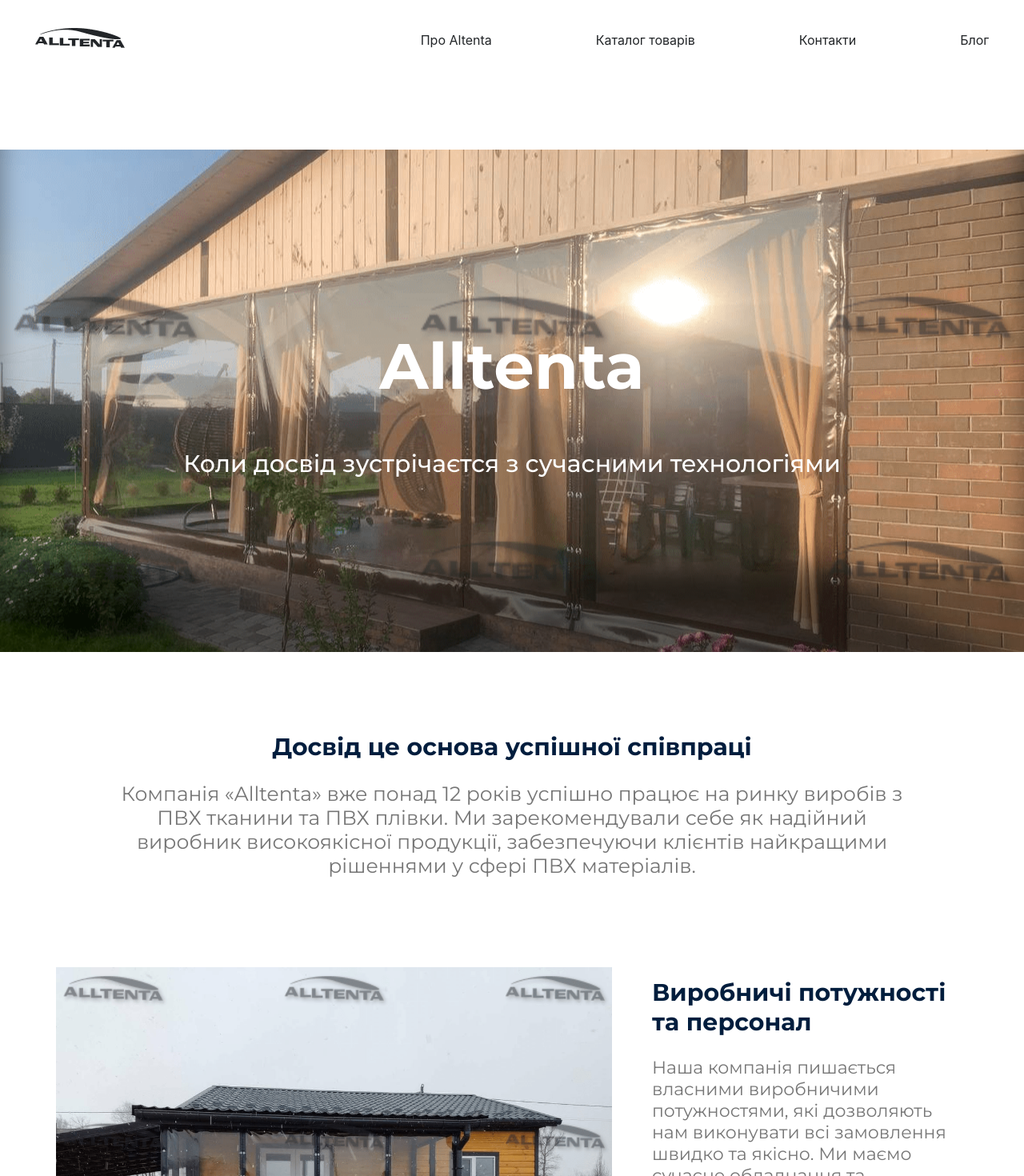
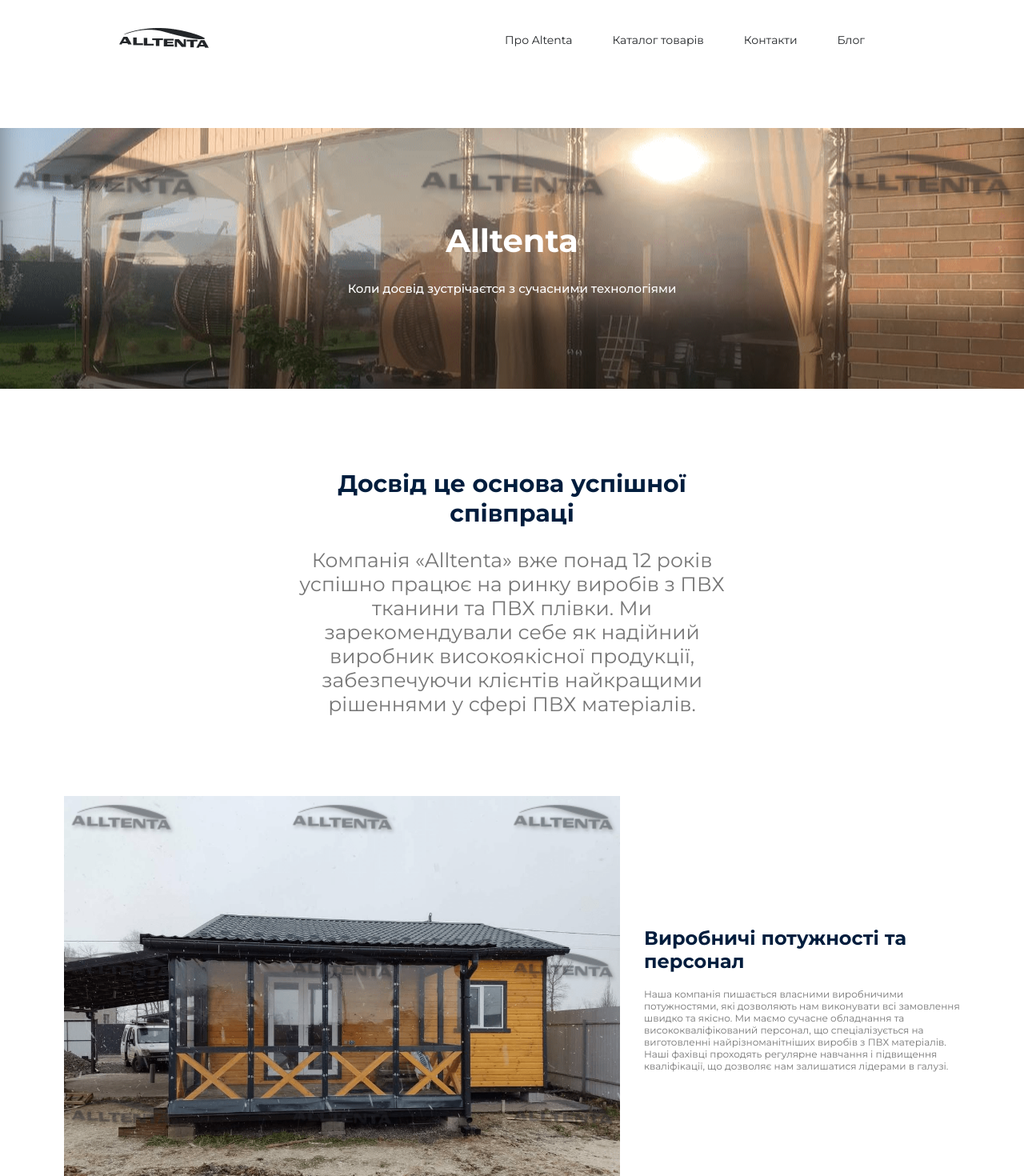
Before and after one commit to kirill25460/Alltenta, a React (Create React App) app: page /Alltenta in a window 1280 px wide. Shown: the top 1470 px of the page at 80% size. Built offline with nearby package versions, Linux system fonts and the light colour scheme.

Commit message:
update Alltenta

```diff
--- a/src/components/CompanyProfile/CompanyProfile.jsx
+++ b/src/components/CompanyProfile/CompanyProfile.jsx
@@ -21,6 +21,7 @@
   WorkingProcessText,
 } from './CompanyProfileSection .styled';
 import img from '../../Images/img6.png';
+import imgTab from '../../Images/img6_tab(1).jpeg';
 
 export const CompanyProfile = () => {
   return (
@@ -37,7 +38,14 @@
         </ExperienceText>
       </ExperienceBlock>
       <ProductionAndStaffBlock>
-        <ProductionAndStaffImg src={img} />
+        <picture>
+          <source media="(max-width: 767px)" srcSet={imgTab} />
+          <source
+            media="(min-width: 768px) and (max-width: 1199px)"
+            srcSet={imgTab}
+          />
+          <ProductionAndStaffImg src={img} />
+        </picture>
         <ProductionAndStaffSection>
           <ProductionAndStaffMainText>
             Виробничі потужності та персонал
--- a/src/components/CompanyProfile/CompanyProfileSection .styled.js
+++ b/src/components/CompanyProfile/CompanyProfileSection .styled.js
@@ -6,71 +6,129 @@
 `;
 
 export const ExperienceBlock = styled.div`
-  width: 982px;
+  width: 300px;
   margin: 0 auto;
+
+  @media (min-width: 768px) {
+    width: 544px;
+  }
+
+  @media (min-width: 1400px) {
+    width: 982px;
+  }
 `;
 
 export const ExperienceMainText = styled.h2`
   font-family: 'Montserrat';
   font-style: normal;
   font-weight: 700;
-  font-size: 30px;
-  line-height: 37px;
+  font-size: 24px;
+  line-height: 29px;
   text-align: center;
 
   color: #001d3d;
+
+  @media (min-width: 768px) {
+    font-size: 30px;
+    line-height: 37px;
+  }
 `;
 
 export const ExperienceText = styled.p`
   font-family: 'Montserrat';
   font-style: normal;
   font-weight: 400;
-  font-size: 25px;
-  line-height: 30px;
+  font-size: 13px;
+  line-height: 16px;
   text-align: center;
 
   color: #767676;
+
+  @media (min-width: 768px) {
+    font-size: 25px;
+    line-height: 30px;
+  }
 `;
 
 export const ProductionAndStaffBlock = styled.div`
   display: flex;
-  align-items: center;
-  justify-content: center;
+  flex-direction: column;
 
   margin-top: 100px;
+  @media (min-width: 768px) {
+    align-items: center;
+    justify-content: center;
+    flex-direction: unset;
+  }
 `;
 
 export const ProductionAndStaffImg = styled.img`
-  width: 695px;
-  height: 500px;
+  width: 300px;
+  height: 215px;
+
+  display: block;
+  margin: 0 auto;
+
+  @media (min-width: 768px) {
+    width: 406px;
+    height: 260px;
+  }
+
+  @media (min-width: 1200px) {
+    width: 695px;
+    height: 500px;
+  }
 `;
 
 export const ProductionAndStaffSection = styled.div`
-  width: 395px;
+  width: 228px;
+  margin-left: 30px;
 
-  margin-left: 50px;
+  @media (min-width: 768px) {
+    width: 395px;
+    margin-left: 30px;
+  }
+  @media (min-width: 1400px) {
+    margin-left: 50px;
+  }
 `;
 
 export const ProductionAndStaffMainText = styled.h2`
   font-family: 'Montserrat';
   font-style: normal;
   font-weight: 700;
-  font-size: 30px;
-  line-height: 37px;
-  display: flex;
-  align-items: center;
+  font-size: 22px;
+  line-height: 27px;
 
   color: #001d3d;
+
+  @media (min-width: 768px) {
+    font-size: 24px;
+    line-height: 29px;
+  }
+  @media (min-width: 1400px) {
+    font-size: 30px;
+    line-height: 37px;
+  }
 `;
 
 export const ProductionAndStaffText = styled.p`
   font-family: 'Montserrat';
   font-style: normal;
   font-weight: 400;
-  font-size: 22px;
-  line-height: 27px;
+  font-size: 13px;
+  line-height: 16px;
 
   color: #767676;
+
+  @media (min-width: 768px) {
+    font-size: 12px;
+    line-height: 15px;
+  }
+  @media (min-width: 1400px) {
+    font-size: 22px;
+    line-height: 27px;
+  }
 `;
 
 export const WorkingProcessBlock = styled.div`
--- a/src/components/Gallery/Gallery.jsx
+++ b/src/components/Gallery/Gallery.jsx
@@ -9,6 +9,8 @@
   GalleryBlockConteiner,
   GalleryConteiner,
   GalleryItemImage,
+  GalleryText,
+  GalleryTextItem,
   MainGalleryText,
   SliderConteiner,
   TextHover,
@@ -88,13 +90,19 @@
                 onMouseEnter={() => mouseEnter(index)}
                 onMouseLeave={mouseLeave}
               />
+              {hoveredIndex !== index ? (
+                <GalleryTextItem>Лоджія 23м</GalleryTextItem>
+              ) : (
+                <></>
+              )}
               {hoveredIndex === index && (
                 <>
                   <TextHover
                     onMouseEnter={() => mouseEnter(index)}
                     onMouseLeave={mouseLeave}
                   >
-                    Лоджія 23м <br/>ПВХ/Шось там
+                    Лоджія 23м <br />
+                    ПВХ/Шось там
                   </TextHover>
                   <Link to="order" smooth={true} duration={500} offset={-70}>
                     <ButtonSlider
--- a/src/components/Gallery/Gallery.styled.js
+++ b/src/components/Gallery/Gallery.styled.js
@@ -170,3 +170,15 @@
     bottom: 240px;
   }
 `;
+
+export const GalleryTextItem = styled.p`
+  font-family: 'Montserrat';
+  font-style: normal;
+  font-weight: 600;
+  font-size: 20px;
+  line-height: 24px;
+  bottom: 0;
+  left: 20px;
+  color: #ffffff;
+  position: absolute;
+`;
--- a/src/components/Header/Header.styled.js
+++ b/src/components/Header/Header.styled.js
@@ -3,9 +3,15 @@
 
 export const HeaderContainer = styled.header`
   display: flex;
-  justify-content: center;
-  height: 100px;
-  align-items: center;
+  flex-direction: column;
+  height: 214px;
+
+  @media (min-width: 768px) {
+    justify-content: center;
+    align-items: center;
+    flex-direction: unset;
+    height: 100px;
+  }
 `;
 
 export const LeftConatiner = styled.div`
@@ -15,7 +21,6 @@
 `;
 
 export const RightContainer = styled.div`
-  display: none;
   margin: 0;
   @media (min-width: 768px) {
     display: flex;
@@ -33,22 +38,43 @@
 
 export const Navigation = styled.ul`
   display: flex;
-  justify-content: space-between;
+
+  flex-direction: column;
+  align-items: center;
   padding: 0;
   margin: 0;
+
+  @media (min-width: 768px) {
+    justify-content: space-between;
+    flex-direction: unset;
+  }
 `;
 
 export const NavItem = styled.li`
   list-style-type: none;
   cursor: pointer;
-  margin-right: 130px;
 
-  &:last-child {
-    margin-right: 0;
+  font-family: 'Montserrat';
+  font-style: normal;
+  font-weight: 400;
+  font-size: 12px;
+  line-height: 66px;
+
+  color: #232629;
+
+  @media (min-width: 768px) {
+    font-family: 'Montserrat';
+    font-style: normal;
+    font-weight: 400;
+    font-size: 14px;
+    line-height: 66px;
+
+    color: #232629;
+    margin-right: 50px;
   }
 
-  @media (width <= 1200px) {
-    margin-right: 50px;
+  @media (min-width: 1400px) {
+    margin-right: 130px;
   }
 `;
 
--- a/src/components/HeroAlltenta/HeroAlltenta.styled.js
+++ b/src/components/HeroAlltenta/HeroAlltenta.styled.js
@@ -3,40 +3,70 @@
 
 export const HeroAltentaContainer = styled.div`
   width: 100%;
-  height: 628px;
+  height: 158px;
   background-image: url(${backgroundImage});
   background-size: cover;
   background-position: center;
   background-repeat: no-repeat;
 
   box-shadow: inset 0px -100px 32.4px rgba(0, 0, 0, 0.43);
+  margin-top: 60px;
+  margin-bottom: 100px;
 
-  margin-top: 87px;
-  margin-bottom: 100px;
+
+  @media (min-width: 768px) {
+    height: 326px;
+  }
+
+  @media (min-width: 1400px) {
+    height: 628px;
+    margin-top: 87px;
+    margin-bottom: 100px;
+  }
 `;
 
 export const MainTextHeroAlltenta = styled.h1`
   font-family: 'Montserrat';
   font-style: normal;
   font-weight: 700;
-  font-size: 80px;
-  line-height: 98px;
-
+  font-size: 22px;
+  line-height: 24px;
   text-align: center;
-
-  padding-top: 222px;
+  padding-top: 50px;
+  margin-right: 0px;
 
   color: #ffffff;
+
+  @media (min-width: 768px) {
+    font-size: 40px;
+    line-height: 49px;
+    padding-top: 116px;
+  }
+
+  @media (min-width: 1400px) {
+    font-size: 80px;
+    line-height: 98px;
+    padding-top: 222px;
+  }
 `;
 
 export const TextHeroAlltenta = styled.p`
   font-family: 'Montserrat';
   font-style: normal;
   font-weight: 500;
-  font-size: 30px;
-  line-height: 37px;
-
+  font-size: 10px;
+  line-height: 10px;
   text-align: center;
 
   color: #ffffff;
+
+  @media (min-width: 768px) {
+    font-size: 15px;
+    line-height: 18px;
+  }
+
+  @media (min-width: 1400px) {
+    font-size: 30px;
+    line-height: 37px;
+  }
 `;
```
